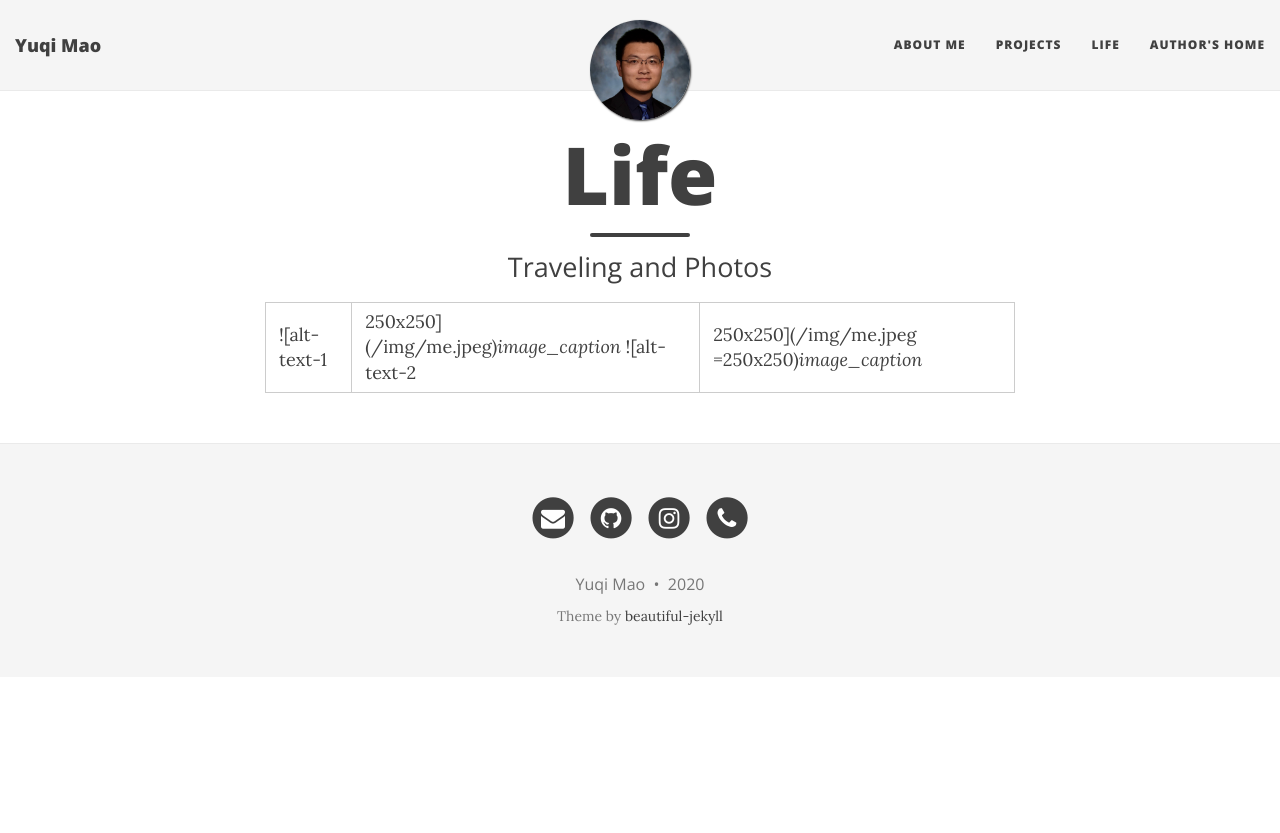
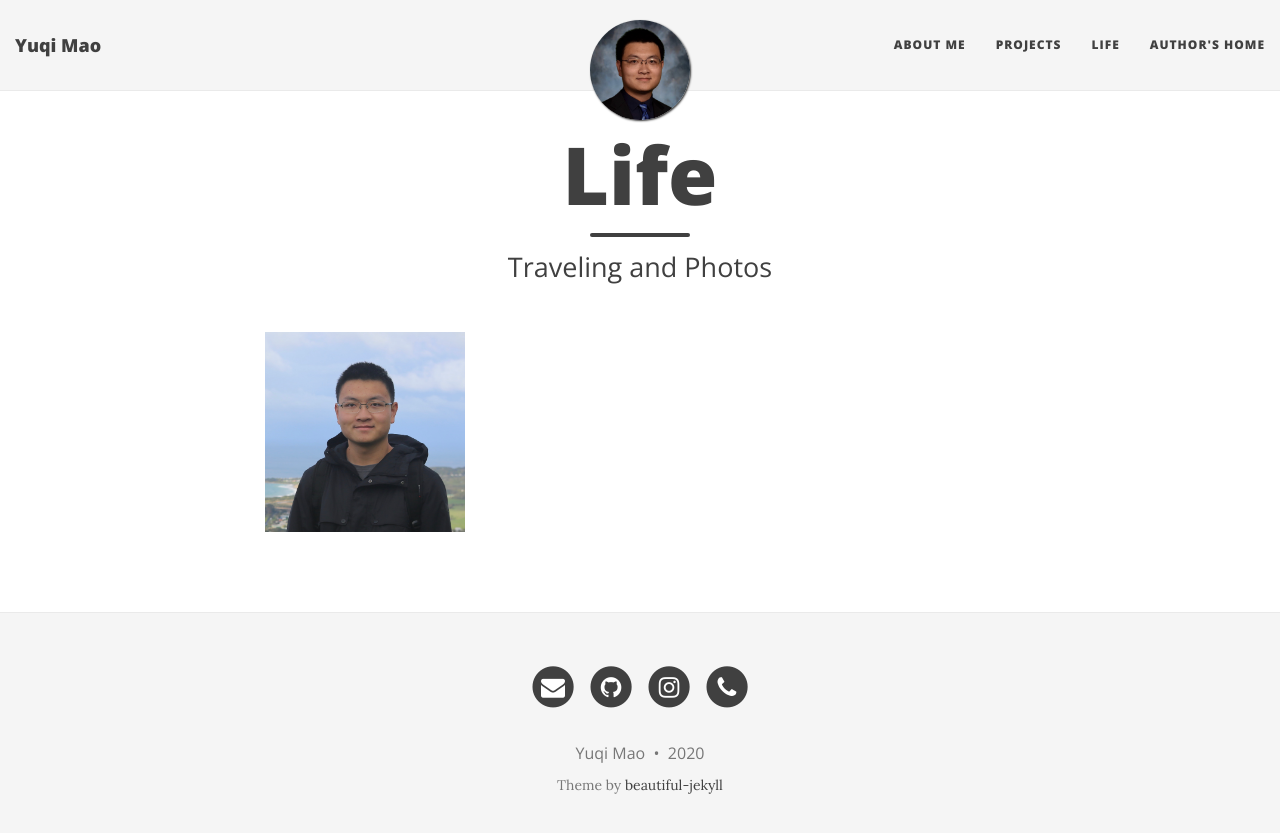
Before and after one commit to yqmao17/yqmao17.github.io, a Jekyll site: the page built from blog.md, in a window 1280 px wide. Shown: the top 833 px of the page. Built offline with Jekyll 4.4.1, drawn with Linux system fonts in a browser that asks for light colours; nearby versions of some CDN libraries.

Commit message:
add photos test

```diff
--- a/blog.md
+++ b/blog.md
@@ -5,4 +5,4 @@ subtitle: Traveling and Photos
 ---
 
 
-![alt-text-1|250x250](/img/me.jpeg)*image_caption* ![alt-text-2|250x250](/img/me.jpeg =250x250)*image_caption*
+<img src="/img/me.jpeg" alt="drawing" width="200" height="200"/>
```
